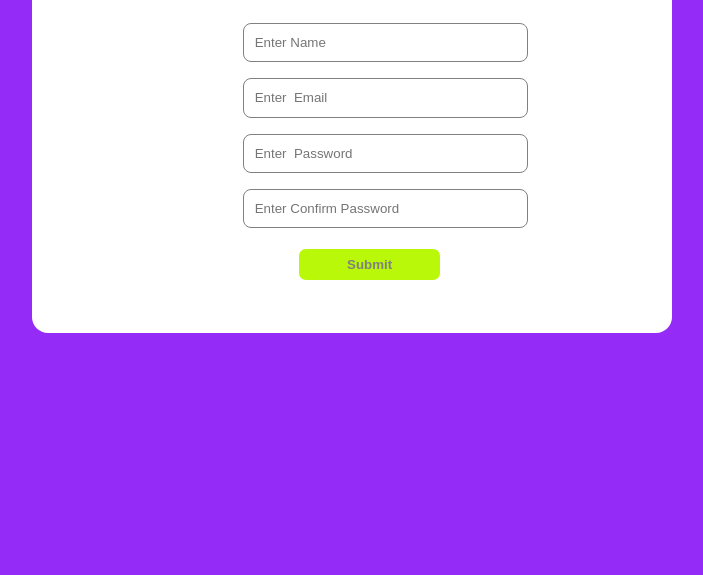
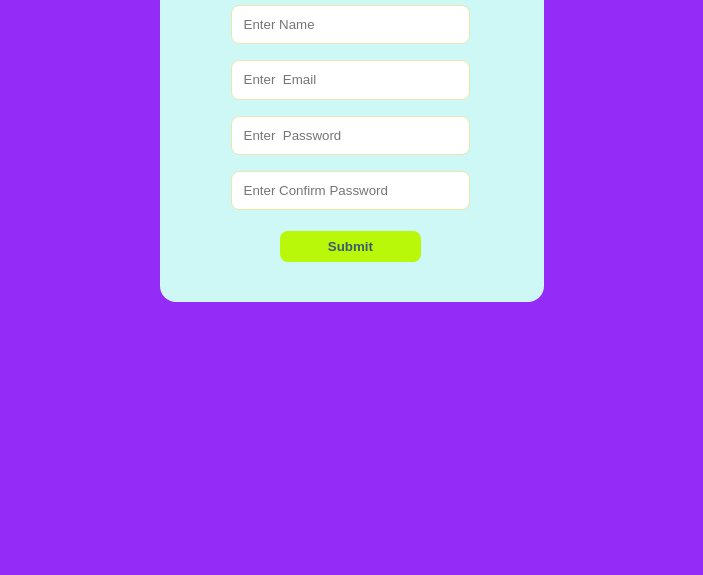
Before and after one commit to Sahil-Sayyad/SignUp-Form, a plain HTML site: page index.html in a window 1280 px wide. Shown: the part 225-800 px from the top of the page, without its empty margins (288-991 px from the left). Drawn offline with Linux system fonts and the light colour scheme.

Commit message:
Update style.css

```diff
--- a/style.css
+++ b/style.css
@@ -8,7 +8,7 @@ body{
     background-color: rgb(148, 43, 247);
 }
 .container{
-    width: 50%;
+    width: 30%;
     margin: auto;
     display: flex;
     flex-direction: column;
@@ -16,7 +16,7 @@ body{
     top: 10rem;
     justify-content: center;
     align-items: center;
-    background-color: white;
+    background-color: rgb(205, 248, 245);
     border-radius: 1rem;
     color: grey;
     font-weight:bolder;
@@ -24,10 +24,10 @@ body{
 
 .sign-up-form{
     position: relative;
-    right: 0.9rem;
+    right: 0.1rem;
     margin: auto;
     padding: 5%;
-    width: 50%;
+    width: 30%;
     display: flex;
     flex-direction: column;
     justify-content: space-between;
@@ -38,8 +38,8 @@ input{
     margin: auto;
     display: flex;
     padding: 0.7rem;
-    padding-right: 50%;
-    border: 1px solid grey;
+    padding-right: 3rem;
+    border: 1px solid #eae6af;
     border-radius: 0.5rem;
 }
 
@@ -53,23 +53,26 @@ input{
 
 .btn input{
     position: relative;
-    left: 2.0rem;
+    left: 0rem;
     cursor: pointer;
     padding:0.5rem;
     padding-left: 3rem;
     padding-right: 3rem;
     background-color: rgb(184, 248, 8);
-    color: grey;
+    color: rgb(62, 90, 112);
     font-weight: bolder;
-    border: 1px solid white;
+    border: none;
 }
 
 .main-name{
     padding: 1%;
 }
 
-@media only screen and (max-width: 558px) {
+@media only screen and (max-width: 850px) {
     input{
         padding-right: 0px;
     }
+    .container{
+        width: calc(30% + 100px);
+    }
 }
```
